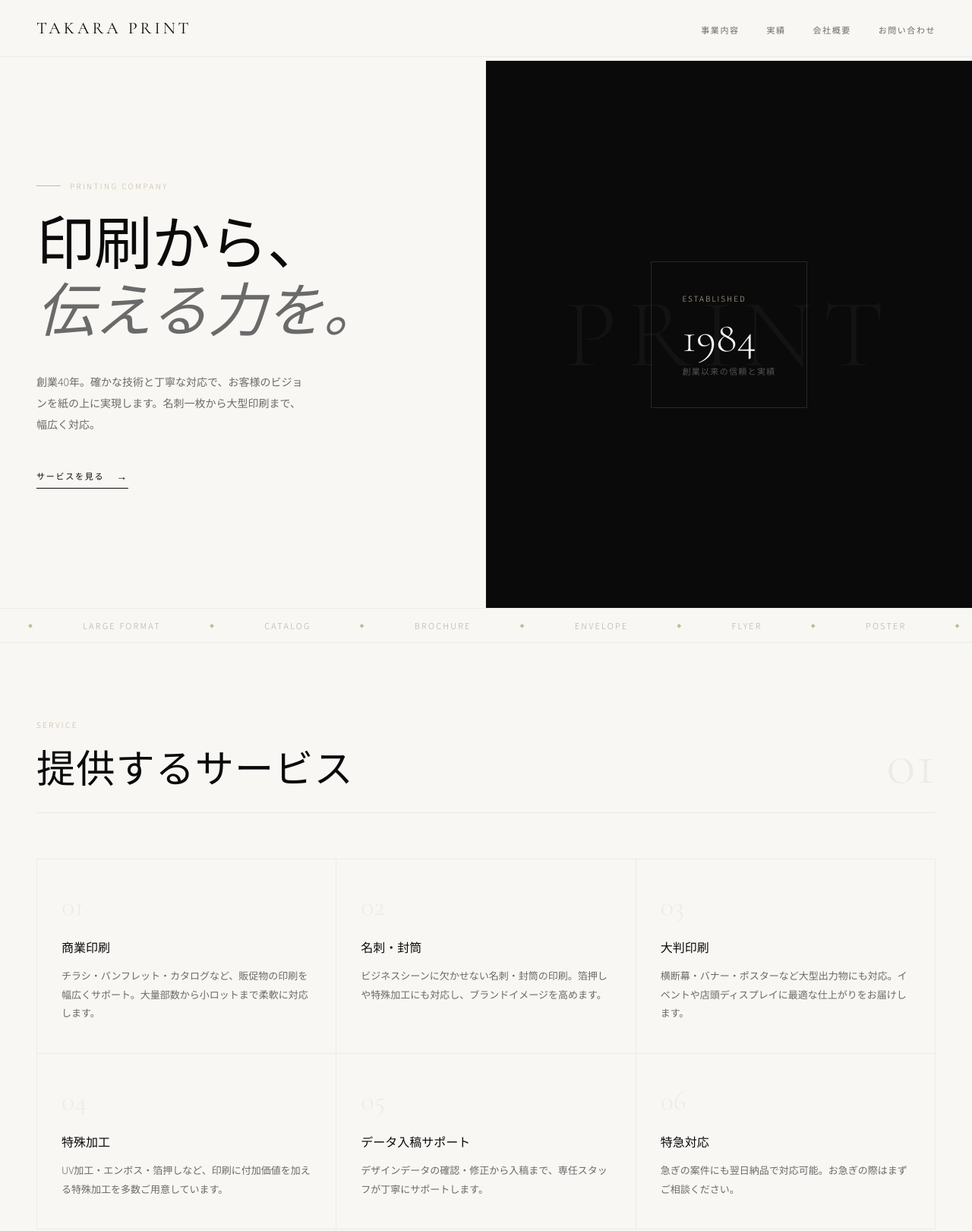
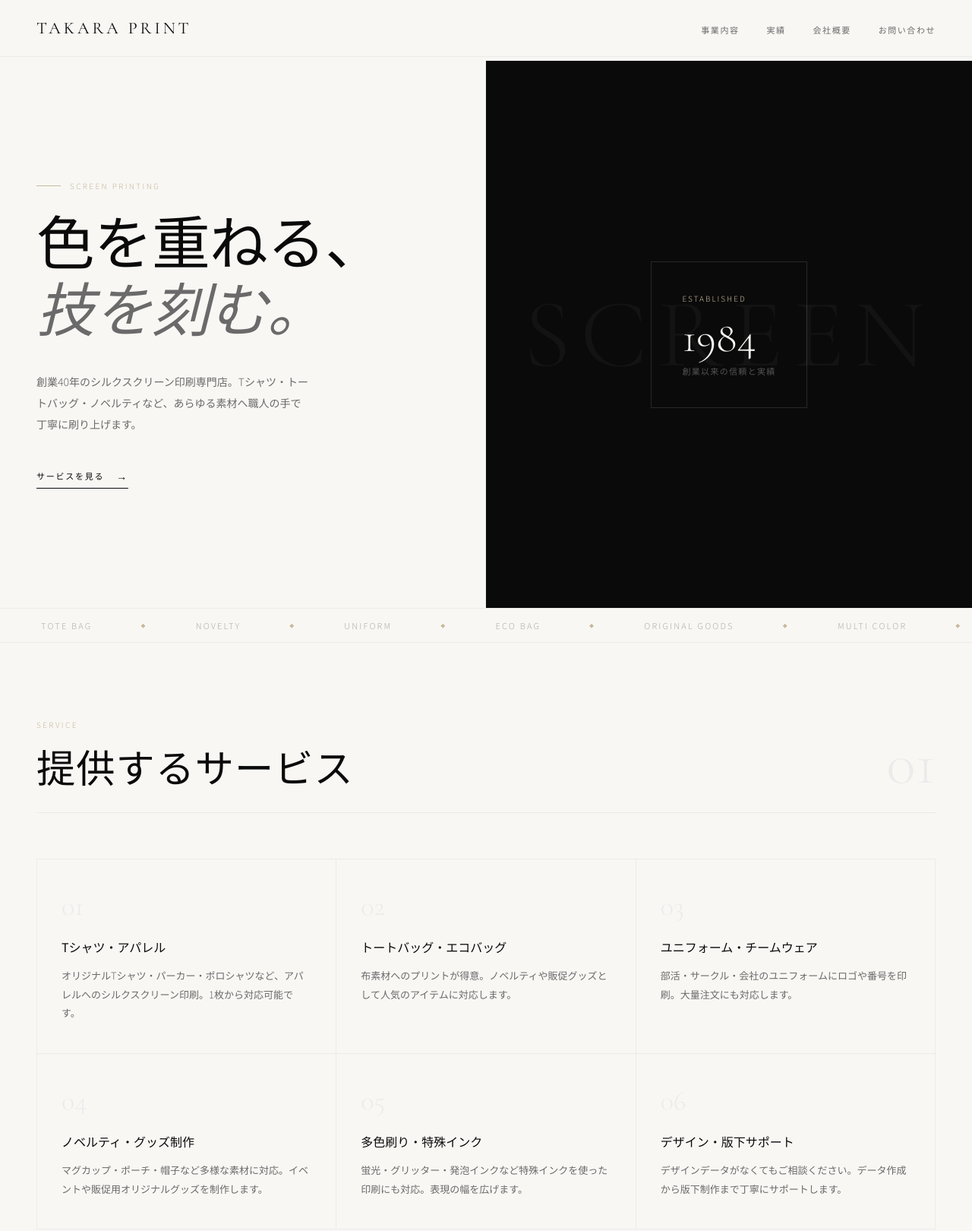
Before and after one commit to shunnidacell/website, a plain HTML site: page index.html in a window 1280 px wide. Shown: the top 1620 px of the page at 76% size. Drawn offline with nearby package versions, Linux system fonts and the light colour scheme.

Commit message:
Add files via upload

```diff
--- a/index.html
+++ b/index.html
@@ -628,13 +628,13 @@
 <!-- HERO -->
 <section class="hero">
   <div class="hero-left">
-    <div class="hero-eyebrow">PRINTING COMPANY</div>
-    <h1 class="hero-title">印刷から、<br><em>伝える力を。</em></h1>
-    <p class="hero-body">創業40年。確かな技術と丁寧な対応で、お客様のビジョンを紙の上に実現します。名刺一枚から大型印刷まで、幅広く対応。</p>
+    <div class="hero-eyebrow">SCREEN PRINTING</div>
+    <h1 class="hero-title">色を重ねる、<br><em>技を刻む。</em></h1>
+    <p class="hero-body">創業40年のシルクスクリーン印刷専門店。Tシャツ・トートバッグ・ノベルティなど、あらゆる素材へ職人の手で丁寧に刷り上げます。</p>
     <a href="#services" class="hero-cta">サービスを見る</a>
   </div>
   <div class="hero-right">
-    <div class="hero-big-text">PRINT</div>
+    <div class="hero-big-text">SCREEN</div>
     <div class="hero-badge">
       <div class="hero-badge-label">ESTABLISHED</div>
       <div class="hero-badge-num">1984</div>
@@ -646,22 +646,22 @@
 <!-- MARQUEE -->
 <div class="marquee-wrap">
   <div class="marquee-track">
-    <span class="marquee-item">COMMERCIAL PRINTING</span>
-    <span class="marquee-item">BUSINESS CARD</span>
-    <span class="marquee-item">LARGE FORMAT</span>
-    <span class="marquee-item">CATALOG</span>
-    <span class="marquee-item">BROCHURE</span>
-    <span class="marquee-item">ENVELOPE</span>
-    <span class="marquee-item">FLYER</span>
-    <span class="marquee-item">POSTER</span>
-    <span class="marquee-item">COMMERCIAL PRINTING</span>
-    <span class="marquee-item">BUSINESS CARD</span>
-    <span class="marquee-item">LARGE FORMAT</span>
-    <span class="marquee-item">CATALOG</span>
-    <span class="marquee-item">BROCHURE</span>
-    <span class="marquee-item">ENVELOPE</span>
-    <span class="marquee-item">FLYER</span>
-    <span class="marquee-item">POSTER</span>
+    <span class="marquee-item">SILK SCREEN PRINTING</span>
+    <span class="marquee-item">T-SHIRT</span>
+    <span class="marquee-item">TOTE BAG</span>
+    <span class="marquee-item">NOVELTY</span>
+    <span class="marquee-item">UNIFORM</span>
+    <span class="marquee-item">ECO BAG</span>
+    <span class="marquee-item">ORIGINAL GOODS</span>
+    <span class="marquee-item">MULTI COLOR</span>
+    <span class="marquee-item">SILK SCREEN PRINTING</span>
+    <span class="marquee-item">T-SHIRT</span>
+    <span class="marquee-item">TOTE BAG</span>
+    <span class="marquee-item">NOVELTY</span>
+    <span class="marquee-item">UNIFORM</span>
+    <span class="marquee-item">ECO BAG</span>
+    <span class="marquee-item">ORIGINAL GOODS</span>
+    <span class="marquee-item">MULTI COLOR</span>
   </div>
 </div>
 
@@ -677,33 +677,33 @@
   <div class="services-grid">
     <div class="service-card reveal">
       <div class="service-card-num">01</div>
-      <div class="service-card-title">商業印刷</div>
-      <div class="service-card-body">チラシ・パンフレット・カタログなど、販促物の印刷を幅広くサポート。大量部数から小ロットまで柔軟に対応します。</div>
+      <div class="service-card-title">Tシャツ・アパレル</div>
+      <div class="service-card-body">オリジナルTシャツ・パーカー・ポロシャツなど、アパレルへのシルクスクリーン印刷。1枚から対応可能です。</div>
     </div>
     <div class="service-card reveal">
       <div class="service-card-num">02</div>
-      <div class="service-card-title">名刺・封筒</div>
-      <div class="service-card-body">ビジネスシーンに欠かせない名刺・封筒の印刷。箔押しや特殊加工にも対応し、ブランドイメージを高めます。</div>
+      <div class="service-card-title">トートバッグ・エコバッグ</div>
+      <div class="service-card-body">布素材へのプリントが得意。ノベルティや販促グッズとして人気のアイテムに対応します。</div>
     </div>
     <div class="service-card reveal">
       <div class="service-card-num">03</div>
-      <div class="service-card-title">大判印刷</div>
-      <div class="service-card-body">横断幕・バナー・ポスターなど大型出力物にも対応。イベントや店頭ディスプレイに最適な仕上がりをお届けします。</div>
+      <div class="service-card-title">ユニフォーム・チームウェア</div>
+      <div class="service-card-body">部活・サークル・会社のユニフォームにロゴや番号を印刷。大量注文にも対応します。</div>
     </div>
     <div class="service-card reveal">
       <div class="service-card-num">04</div>
-      <div class="service-card-title">特殊加工</div>
-      <div class="service-card-body">UV加工・エンボス・箔押しなど、印刷に付加価値を加える特殊加工を多数ご用意しています。</div>
+      <div class="service-card-title">ノベルティ・グッズ制作</div>
+      <div class="service-card-body">マグカップ・ポーチ・帽子など多様な素材に対応。イベントや販促用オリジナルグッズを制作します。</div>
     </div>
     <div class="service-card reveal">
       <div class="service-card-num">05</div>
-      <div class="service-card-title">データ入稿サポート</div>
-      <div class="service-card-body">デザインデータの確認・修正から入稿まで、専任スタッフが丁寧にサポートします。</div>
+      <div class="service-card-title">多色刷り・特殊インク</div>
+      <div class="service-card-body">蛍光・グリッター・発泡インクなど特殊インクを使った印刷にも対応。表現の幅を広げます。</div>
     </div>
     <div class="service-card reveal">
       <div class="service-card-num">06</div>
-      <div class="service-card-title">特急対応</div>
-      <div class="service-card-body">急ぎの案件にも翌日納品で対応可能。お急ぎの際はまずご相談ください。</div>
+      <div class="service-card-title">デザイン・版下サポート</div>
+      <div class="service-card-body">デザインデータがなくてもご相談ください。データ作成から版下制作まで丁寧にサポートします。</div>
     </div>
   </div>
 </section>
@@ -721,22 +721,22 @@
     <div class="work-item reveal">
       <div class="work-placeholder">PHOTO</div>
       <div class="work-item-inner">
-        <div class="work-tag">CATALOG</div>
-        <div class="work-title">製品カタログ / A社</div>
+        <div class="work-tag">T-SHIRT</div>
+        <div class="work-title">オリジナルTシャツ / A社</div>
       </div>
     </div>
     <div class="work-item reveal">
       <div class="work-placeholder">PHOTO</div>
       <div class="work-item-inner">
-        <div class="work-tag">FLYER</div>
-        <div class="work-title">イベントフライヤー / B社</div>
+        <div class="work-tag">TOTE BAG</div>
+        <div class="work-title">ノベルティバッグ / B社</div>
       </div>
     </div>
     <div class="work-item reveal">
       <div class="work-placeholder">PHOTO</div>
       <div class="work-item-inner">
-        <div class="work-tag">BANNER</div>
-        <div class="work-title">大型バナー / C社</div>
+        <div class="work-tag">UNIFORM</div>
+        <div class="work-title">チームユニフォーム / C社</div>
       </div>
     </div>
   </div>
@@ -753,8 +753,8 @@
   </div>
   <div class="about-grid">
     <div>
-      <h3 class="about-title reveal">印刷への誠実さが、<br>私たちの強みです。</h3>
-      <p class="about-body reveal">株式会社タカラ印刷は1984年の創業以来、地域のお客様に寄り添った印刷サービスを提供してきました。最新の印刷機械と熟練したスタッフにより、高品質な仕上がりをお届けします。一枚の紙に込められた想いを大切に、丁寧な仕事を続けています。</p>
+      <h3 class="about-title reveal">職人の手から生まれる、<br>唯一のプリント。</h3>
+      <p class="about-body reveal">株式会社タカラ印刷は1984年の創業以来、シルクスクリーン印刷一筋で歩んできました。機械では出せないインクの厚みと発色の良さが私たちの強み。布・紙・プラスチックなど幅広い素材に対応し、小ロットから大量注文まで柔軟にお受けします。</p>
     </div>
     <div class="stats-list reveal">
       <div class="stat-row">
@@ -812,7 +812,7 @@
         </tr>
         <tr>
           <td>事業内容</td>
-          <td>各種印刷物の企画・制作・印刷・加工</td>
+          <td>各種シルクスクリーン印刷・版下制作・ノベルティ制作</td>
         </tr>
       </table>
     </div>
@@ -824,7 +824,7 @@
   <div class="contact-wrap">
     <div class="section-tag" style="margin-bottom: 16px;">CONTACT</div>
     <h2 class="contact-title reveal">お問い合わせ</h2>
-    <p class="contact-body reveal">印刷に関するご相談・お見積もりは<br>お気軽にご連絡ください。</p>
+    <p class="contact-body reveal">シルクスクリーン印刷に関するご相談・お見積もりは<br>お気軽にご連絡ください。</p>
     <a href="mailto:info@takara-print.co.jp" class="contact-btn reveal">メールで相談する</a>
   </div>
 </section>
```
